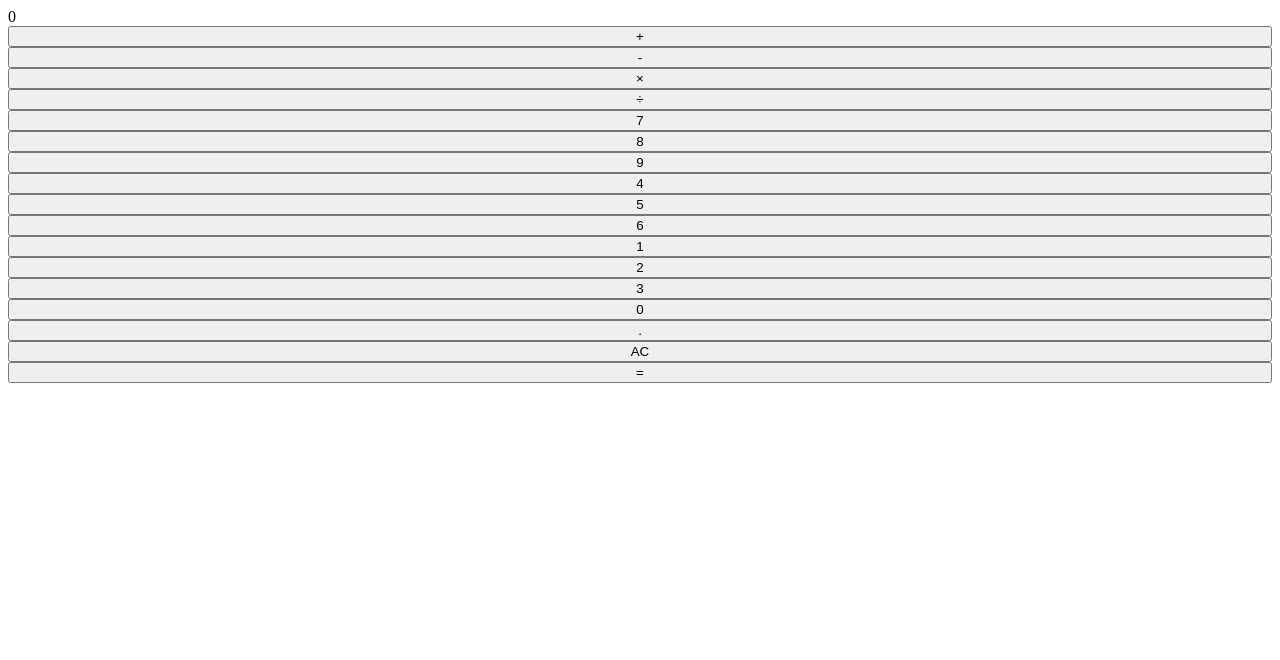
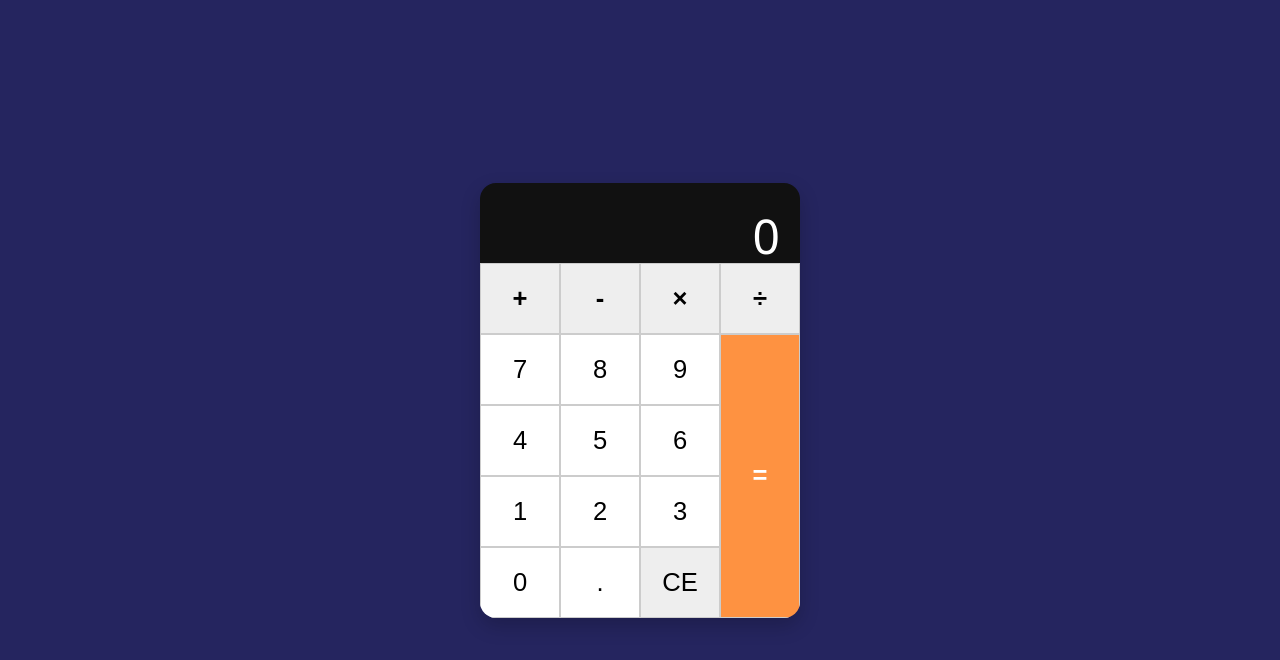
Before and after one commit to AbhilashSemwal/calculator, a plain HTML site: page index.html in a window 1280 px wide. Drawn offline with Linux system fonts and the light colour scheme.

Commit message:
added css

```diff
--- a/index.html
+++ b/index.html
@@ -1,33 +1,39 @@
 <!DOCTYPE html>
 <html lang="en">
 <head>
-        <meta charset="UTF-8">
-        <meta name="viewport" content="width=device-width, initial-scale=1.0">
-        <title>My Web Page</title>
-        <link rel="stylesheet" href="styles.css">
+  <meta charset="UTF-8" />
+  <meta name="viewport" content="width=device-width, initial-scale=1.0"/>
+  <title>Calculator</title>
+  <link rel="stylesheet" href="styles.css"/>
   <script src="script.js" defer></script>
 </head>
 <body>
   <div class="calculator">
     <div class="calculator-display">0</div>
     <div class="calculator-keys">
+      <!-- Top operator row -->
       <button class="key-operator" data-action="add">+</button>
       <button class="key-operator" data-action="subtract">-</button>
       <button class="key-operator" data-action="multiply">&times;</button>
       <button class="key-operator" data-action="divide">÷</button>
+
+      <!-- Number grid -->
       <button>7</button>
       <button>8</button>
       <button>9</button>
+      <button class="key--equal" data-action="calculate">=</button>
+
       <button>4</button>
       <button>5</button>
       <button>6</button>
+
       <button>1</button>
       <button>2</button>
       <button>3</button>
+
       <button>0</button>
       <button data-action="decimal">.</button>
-                <button data-action="clear">AC</button>
-                <button class="key--equal" data-action="calculate">=</button>
+      <button data-action="clear">CE</button>
     </div>
   </div>
 </body>
--- a/styles.css
+++ b/styles.css
@@ -1,4 +1,77 @@
-.calculator-keys{
-    display: grid;
+* {
+    box-sizing: border-box;
+  }
 
-}
+  body {
+    background-color: rgb(37, 37, 95);
+    display: flex;
+    justify-content: center;
+    align-items: center;
+    height: 100vh;
+    margin: 0;
+    font-family: 'Segoe UI', Tahoma, Geneva, Verdana, sans-serif;
+  }
+
+  .calculator {
+    width: 320px;
+    border-radius: 16px;
+    overflow:hidden;
+    box-shadow: 0 8px 20px rgba(0, 0, 0, 0.2);
+  }
+
+  .calculator-display {
+    background-color: #111;
+    color: white;
+    font-size: 3rem;
+    text-align: right;
+    padding: 20px;
+    height: 80px;
+  }
+
+  .calculator-keys {
+    display:grid;
+    grid-template-columns: repeat(4, 1fr);
+  }
+
+  button {
+    font-size: 1.6rem;
+    padding: 20px;
+    border: 1px solid #ccc;
+    background-color: white;
+    color: #000;
+    cursor: pointer;
+    outline: none;
+    transition: background-color 0.2s;
+  }
+
+  button:hover {
+    background-color: #f0f0f0;
+  }
+
+  .key-operator {
+    background-color: #eee;
+    font-weight: bold;
+  }
+
+  .key-operator:hover {
+    background-color: #ddd;
+  }
+
+  .key--equal {
+    background-color: #fe9241;
+    color: #fff;
+    font-weight: bold;
+    grid-row: span 4;
+  }
+
+  .key--equal:hover {
+    background-color: #e17c27;
+  }
+
+  button[data-action="clear"] {
+    background-color: #eee;
+  }
+
+  button[data-action="clear"]:hover {
+    background-color: #ddd;
+  }
```
Lines whose indentation alone changed are shown as unchanged.
